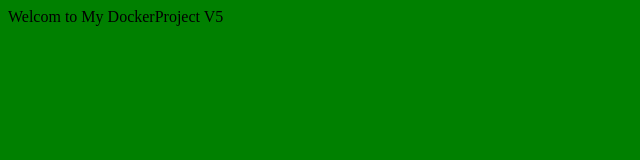
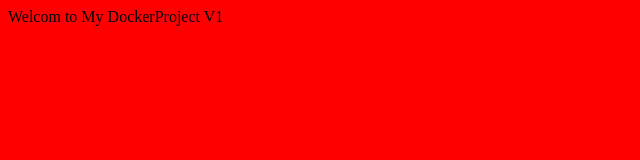
Before and after one commit to vidyasagarp12/Jenkins-2024-docker01, a plain HTML site: page index.html in a window 1280 px wide. Shown: the whole page, without its empty margins (0-640 px from the left). Drawn offline with Linux system fonts and the light colour scheme.

Commit message:
my v1 commit

```diff
--- a/index.html
+++ b/index.html
@@ -1,3 +1,3 @@
-<body bgcolor='green'>
-Welcom to My DockerProject V5
+<body bgcolor='red'>
+Welcom to My DockerProject V1
 </body>
```
